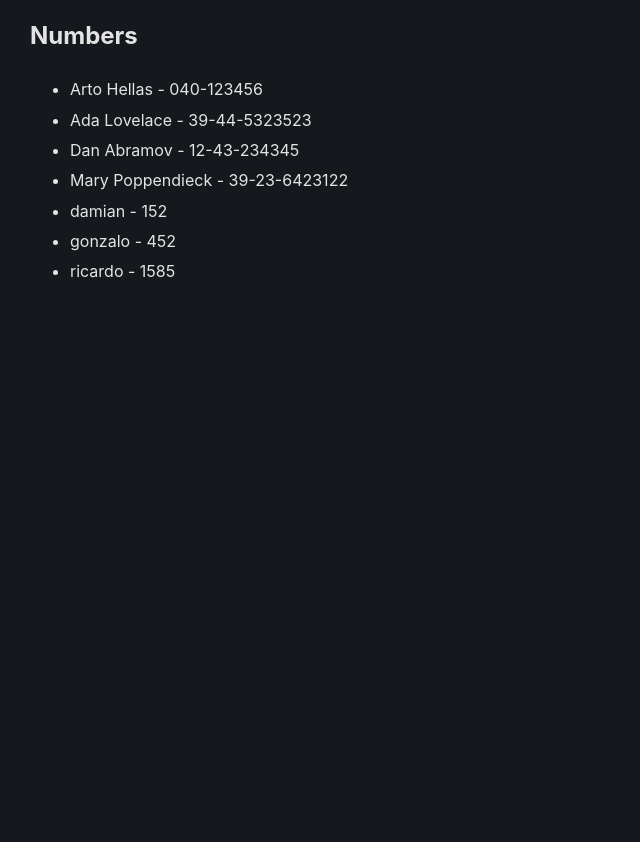
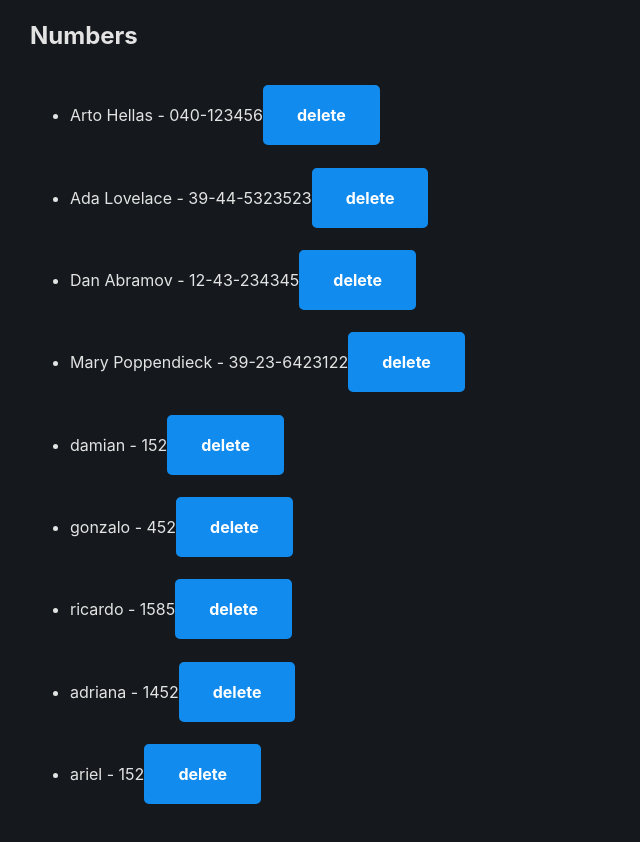
Before and after one commit to damianroiz/FSO-part0, a React (Vite) app in the folder part-2/phonebook/: page / in a window 1280 px wide. Shown: the part 380-1222 px from the top of the page, without its empty margins (0-640 px from the left). Before the commit the page ends 800 px from the top, so only its background shows below. Built offline with nearby package versions, Linux system fonts and the light colour scheme; data requests are answered from the project's data file.

Commit message:
added delete request (bugs to be fixed on generated ids)

```diff
--- a/part-2/phonebook/db.json
+++ b/part-2/phonebook/db.json
@@ -34,6 +34,16 @@
       "name": "ricardo",
       "number": "1585",
       "id": 7
+    },
+    {
+      "name": "adriana",
+      "number": "1452",
+      "id": 8
+    },
+    {
+      "name": "ariel",
+      "number": "152",
+      "id": 9
     }
   ]
 }
--- a/part-2/phonebook/package.json
+++ b/part-2/phonebook/package.json
@@ -12,6 +12,8 @@
   },
   "dependencies": {
     "axios": "^1.4.0",
+    "cors": "^2.8.5",
+    "express": "^4.18.2",
     "react": "^18.2.0",
     "react-dom": "^18.2.0"
   },
--- a/part-2/phonebook/src/App.jsx
+++ b/part-2/phonebook/src/App.jsx
@@ -4,6 +4,7 @@ import axios from "axios";
 import Filter from "./components/Filter";
 import Form from "./components/Form";
 import Name from "./components/Name";
+import personsService from "./services/persons";
 
 // const Persons = () => {};
 
@@ -14,13 +15,33 @@ const App = () => {
   const [newSearch, setNewSearch] = useState("");
 
   useEffect(() => {
-    console.log("effect");
-    axios.get("http://localhost:3005/persons").then((response) => {
-      console.log("promise fulfilled");
-      setPersons(response.data);
+    personsService.getAll().then((initialPersons) => {
+      setPersons(initialPersons);
     });
   }, []);
+
   console.log("render", persons.length, "persons");
+
+  const updatePerson = (id, newObject) => {
+    personsService.update(id, newObject).then((returnedPerson) => {
+      setPersons(
+        persons.map((person) => (person.id !== id ? person : returnedPerson))
+      ).catch((error) => {
+        console.log(
+          `the person '${person.name} was already deleted from the server'`
+        );
+        setPersons(persons.filter((p) => p.id !== id));
+      });
+    });
+  };
+
+  const deletePerson = (id) => {
+    personsService.remove(id).then(() => {
+      setPersons(persons.filter((person) => person.id !== id))
+    }).catch((error) => {
+      console.log(`Error deleting person with ID ${id}`)
+    })
+  }
 
   const addName = (event) => {
     event.preventDefault();
@@ -30,6 +51,12 @@ const App = () => {
       number: newNumber,
       // id: persons.length + 1, removed since now ids are being generated by the server
     };
+
+    personsService.create(directory).then((returnedPerson) => {
+      setPersons(persons.concat(returnedPerson));
+      setNewName("");
+      setNewNumber("");
+    });
 
     axios.post("http://localhost:3005/persons", directory).then((response) => {
       console.log(response);
@@ -92,7 +119,7 @@ const App = () => {
       <h2>Numbers</h2>
       <ul>
         {filteredUsers.map((person) => (
-          <Name name={person.name} number={person.number} />
+          <Name key={person.id} name={person.name} number={person.number} />
         ))}
       </ul>
     </div>
--- a/part-2/phonebook/src/components/Name.jsx
+++ b/part-2/phonebook/src/components/Name.jsx
@@ -1,10 +1,11 @@
-const Name = ({ name, number }) => {
+const Name = ({ name, number, deletePerson }) => {
   return (
     <li>
       {name}
       <span>{` - ${number}`}</span>
+      <button onClick={deletePerson}>delete</button>
     </li>
   );
 };
 
-  export default Name
+export default Name;
--- /dev/null
+++ b/part-2/phonebook/src/services/persons.js
@@ -0,0 +1,29 @@
+import axios from "axios";
+const baseUrl = "http://localhost:3005/persons";
+
+const getAll = () => {
+  const request = axios.get(baseUrl);
+  return request.then((response) => response.data);
+};
+
+const create = (newObject) => {
+  const request = axios.post(baseUrl, newObject);
+  return request.then((response) => response.data);
+};
+
+const update = (id, newObject) => {
+  const request = axios.put(`${baseUrl}/${id}`, newObject);
+  return request.then((response) => response.data);
+};
+
+const remove = (id) => {
+  const request = axios.delete(`${baseUrl}/${id}`);
+  return request.then((response) => response.data);
+};
+
+export default {
+  getAll,
+  create,
+  update,
+  remove,
+};
```
Also changed, not shown: 1 other file (tests, documents, lock files or other folders). Lines whose indentation alone changed are shown as unchanged.
